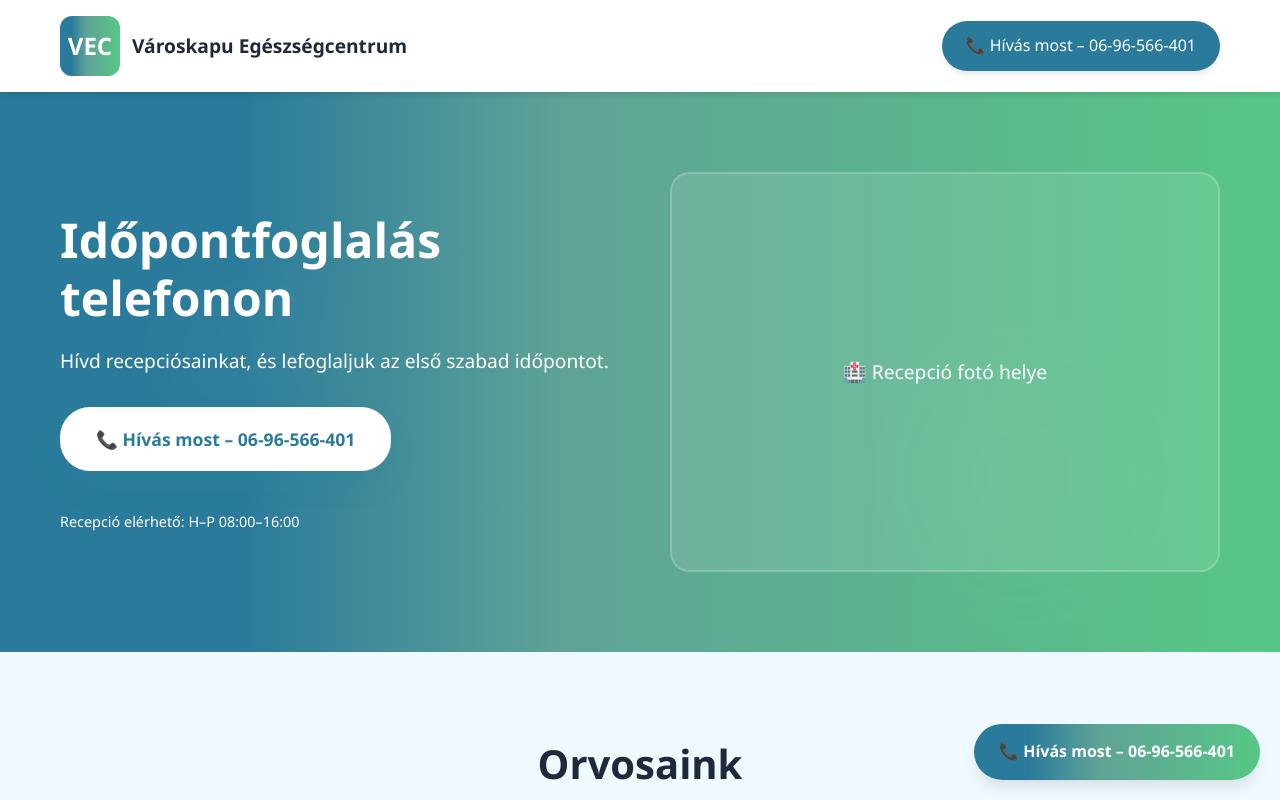
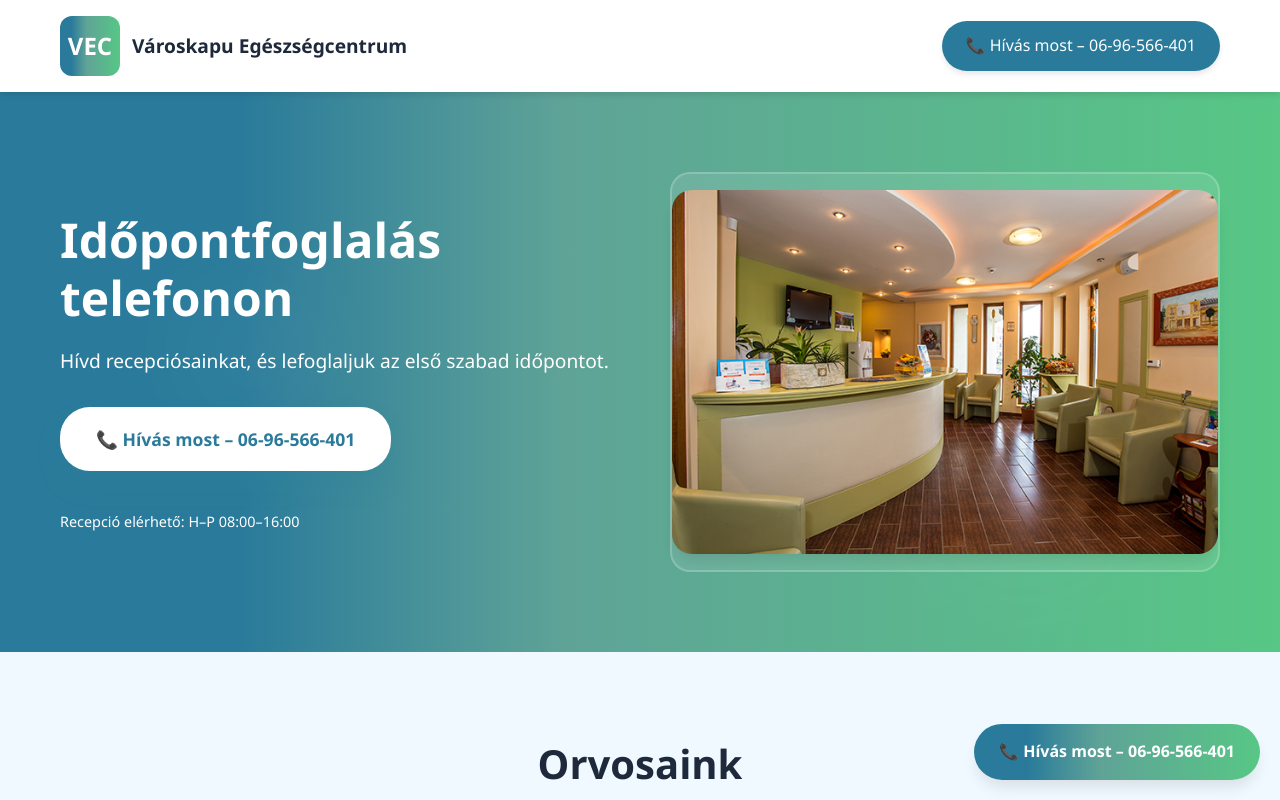
Before and after one commit to TinChris/VEC, a plain HTML site: page index.html in a window 1280 px wide. Shown: the top 800 px of the page. Drawn offline with Linux system fonts and the light colour scheme.

Commit message:
Update index.html

```diff
--- a/index.html
+++ b/index.html
@@ -583,7 +583,15 @@
 
           <div class="hero-image">
             <div style="width: 100%; height: 400px; background: rgba(255,255,255,0.1); border-radius: 20px; display: flex; align-items: center; justify-content: center; color: white; font-size: 1.2rem; backdrop-filter: blur(10px); border: 2px solid rgba(255,255,255,0.2);">
-              🏥 Recepció fotó helye
+              <img
+  src="IMG_2828.jpg"
+  alt="Recepció – Városkapu Egészségcentrum"
+  width="1200"
+  height="800"
+  decoding="async"
+  fetchpriority="high"
+  loading="eager"
+/>
             </div>
           </div>
         </div>
```
